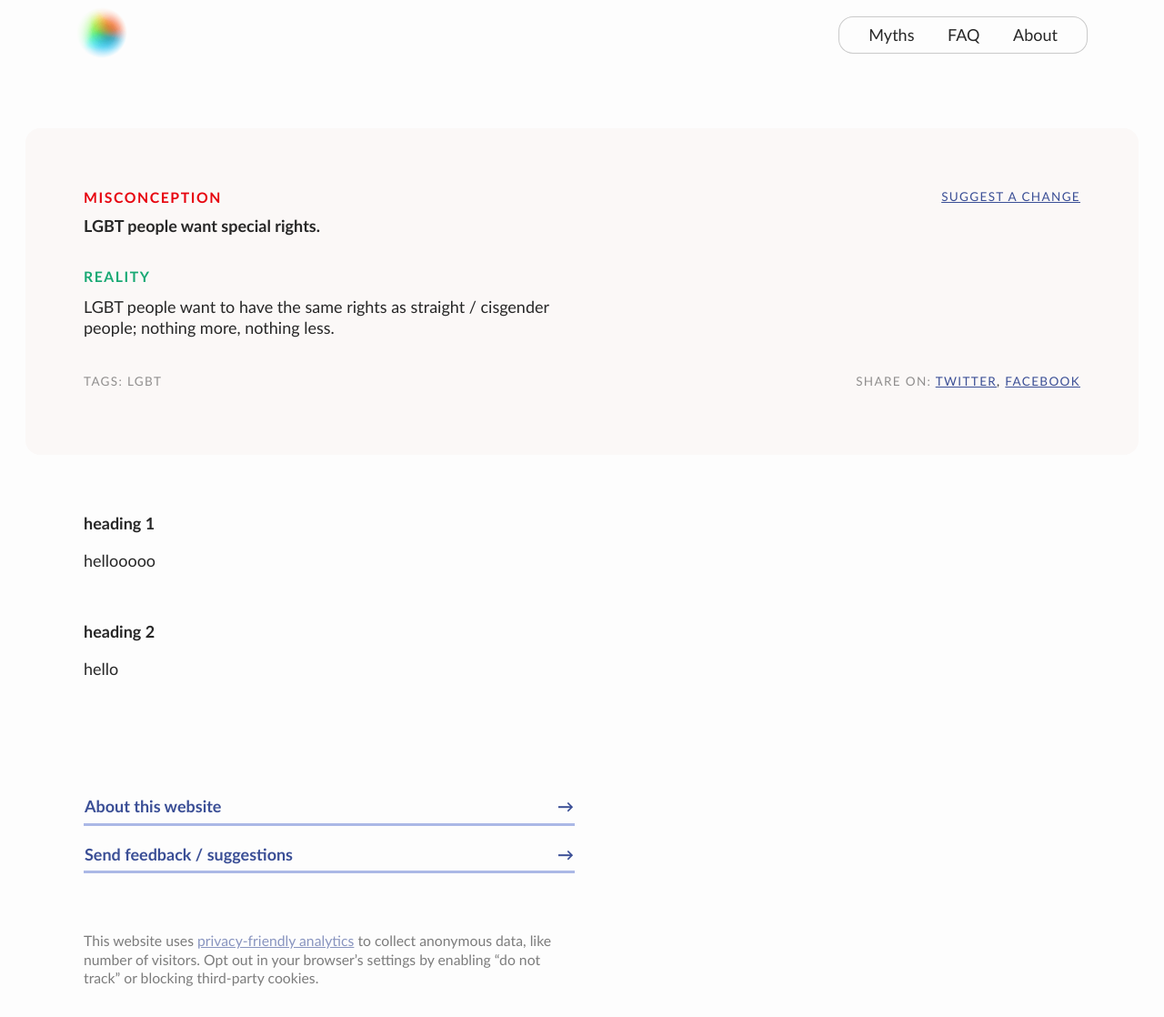
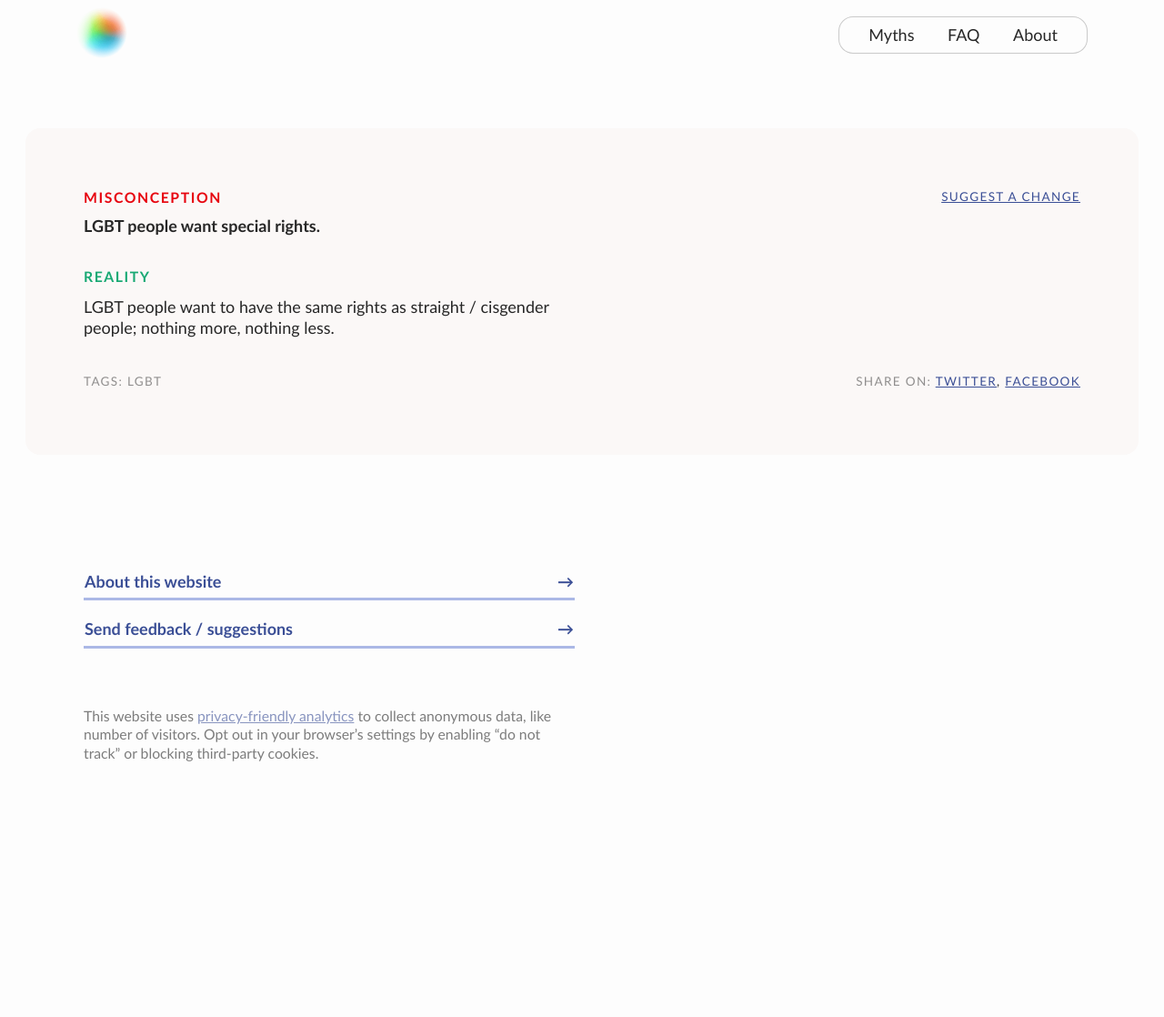
Before and after one commit to anna-filou/LGBTmyths.com, a Jekyll site: the page built from _myths/special-rights.md, in a window 1280 px wide and 1118 px high. Shown: the whole window at 91% size. Built offline with Jekyll 4.4.1, drawn with Linux system fonts in a browser that asks for light colours.

Commit message:
Update special-rights.md

```diff
--- a/_myths/special-rights.md
+++ b/_myths/special-rights.md
@@ -6,9 +6,3 @@ short: LGBT people want to have the same rights as straight / cisgender people;
 tags: LGBT
 order: 1
 ---
-
-# heading 1
-hellooooo
-
-## heading 2
-hello
```
